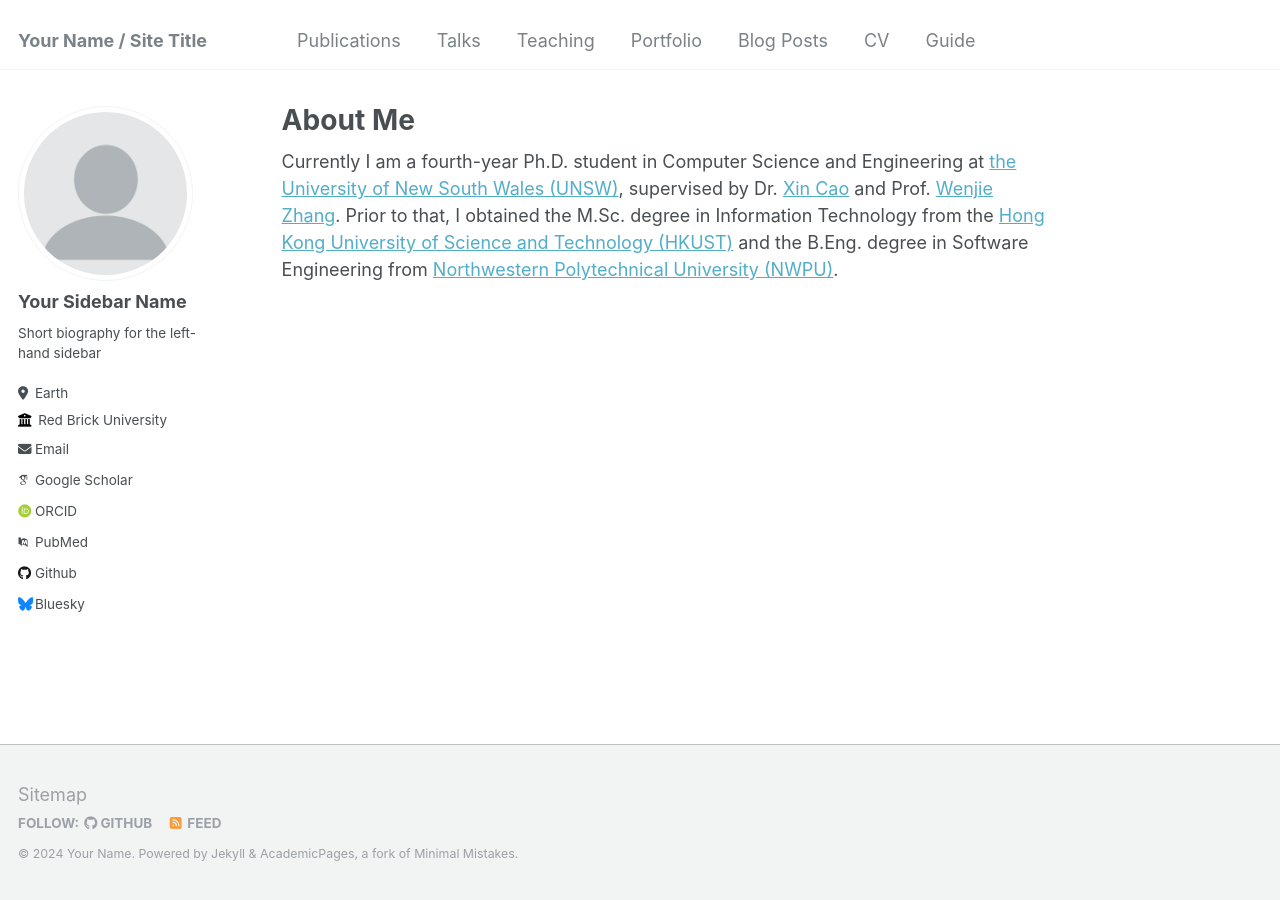
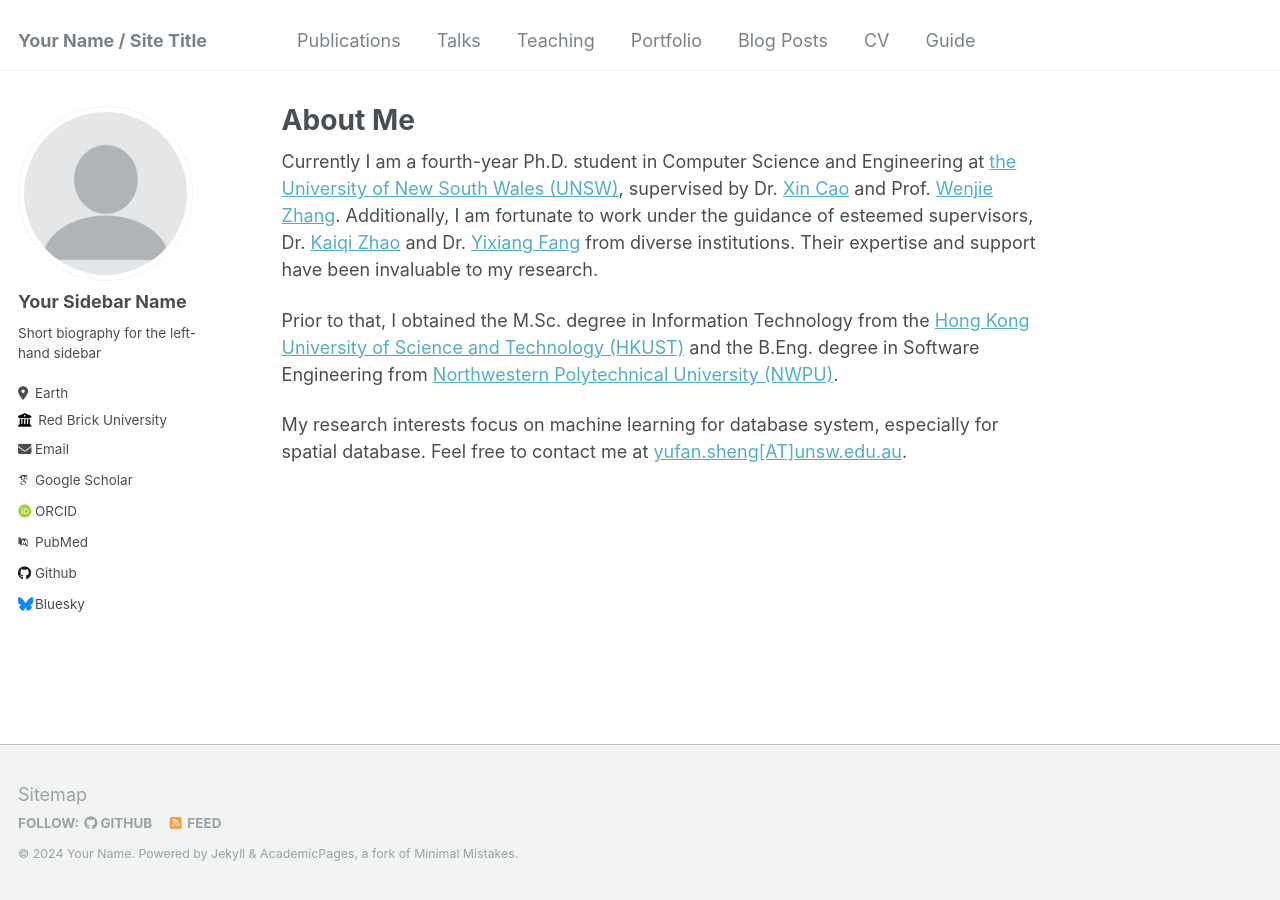
Before and after one commit to shengyufan/shengyufan.github.io, a Jekyll site: the page built from _pages/about.md, in a window 1280 px wide. Built offline with Jekyll 4.4.1, drawn with Linux system fonts in a browser that asks for light colours; some web fonts are replaced.

Commit message:
Update about.md

```diff
--- a/_pages/about.md
+++ b/_pages/about.md
@@ -7,4 +7,8 @@ redirect_from:
   - /about.html
 ---
 
-Currently I am a fourth-year Ph.D. student in Computer Science and Engineering at [the University of New South Wales (UNSW)](https://www.unsw.edu.au/), supervised by Dr. [Xin Cao](https://xincao-unsw.github.io/) and Prof. [Wenjie Zhang](https://www.cse.unsw.edu.au/~zhangw/). Prior to that, I obtained the M.Sc. degree in Information Technology from the [Hong Kong University of Science and Technology (HKUST)](https://hkust.edu.hk/) and the B.Eng. degree in Software Engineering from [Northwestern Polytechnical University (NWPU)](https://en.nwpu.edu.cn/).
+Currently I am a fourth-year Ph.D. student in Computer Science and Engineering at [the University of New South Wales (UNSW)](https://www.unsw.edu.au/), supervised by Dr. [Xin Cao](https://xincao-unsw.github.io/) and Prof. [Wenjie Zhang](https://www.cse.unsw.edu.au/~zhangw/). Additionally, I am fortunate to work under the guidance of esteemed supervisors, Dr. [Kaiqi Zhao](https://kaiqi.blogs.auckland.ac.nz/) and Dr. [Yixiang Fang](https://fangyixiang.github.io/) from diverse institutions. Their expertise and support have been invaluable to my research.
+
+Prior to that, I obtained the M.Sc. degree in Information Technology from the [Hong Kong University of Science and Technology (HKUST)](https://hkust.edu.hk/) and the B.Eng. degree in Software Engineering from [Northwestern Polytechnical University (NWPU)](https://en.nwpu.edu.cn/).
+
+My research interests focus on machine learning for database system, especially for spatial database. Feel free to contact me at [yufan.sheng\[AT\]unsw.edu.au](mailto:yufan.sheng@unsw.edu.au).
```
